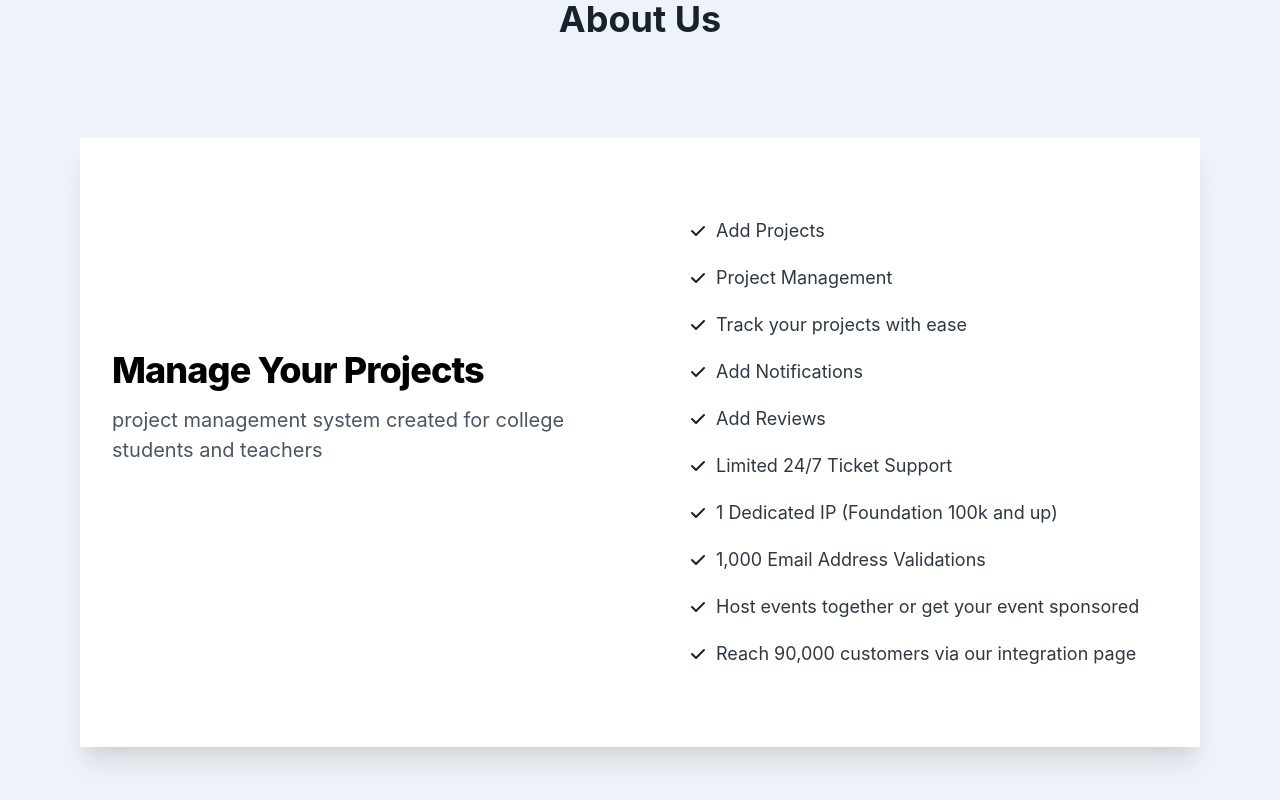
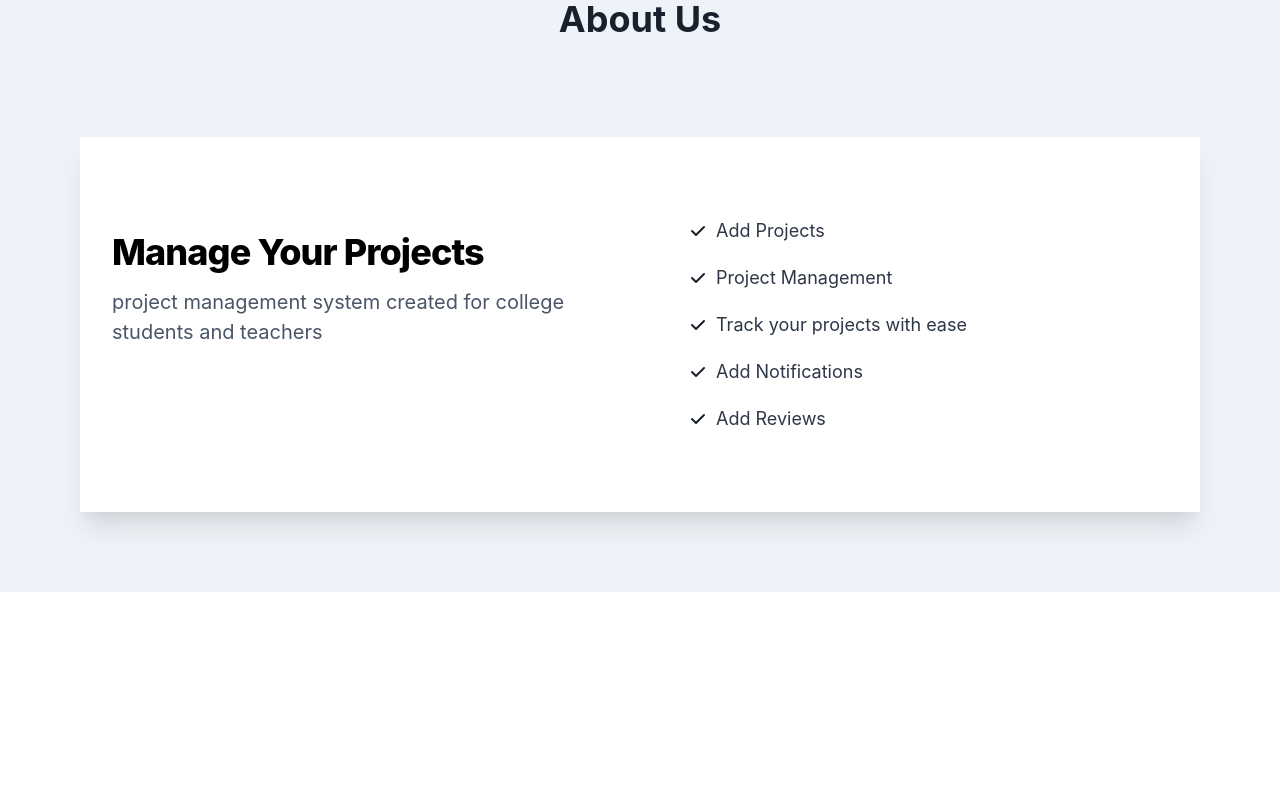
Before and after one commit to sandeshjadhav5/UG-Dissertation-Management-system, a React (Create React App) app: page /aboutus in a window 1280 px wide. Shown: the part 390-1190 px from the top of the page. After the commit the page ends 982 px from the top, so only its background shows below. Built offline with nearby package versions, Linux system fonts and the light colour scheme.

Commit message:
removed some part in about us data

```diff
--- a/src/pages/AboutUs.jsx
+++ b/src/pages/AboutUs.jsx
@@ -146,13 +146,6 @@ const AboutUs = () => {
               <Feature>Track your projects with ease</Feature>
               <Feature>Add Notifications</Feature>
               <Feature>Add Reviews</Feature>
-              <Feature>Limited 24/7 Ticket Support</Feature>
-              <Feature>1 Dedicated IP (Foundation 100k and up)</Feature>
-              <Feature>1,000 Email Address Validations</Feature>
-              <Feature>
-                Host events together or get your event sponsored
-              </Feature>
-              <Feature>Reach 90,000 customers via our integration page</Feature>
             </VStack>
           </SimpleGrid>
         </Box>
```
